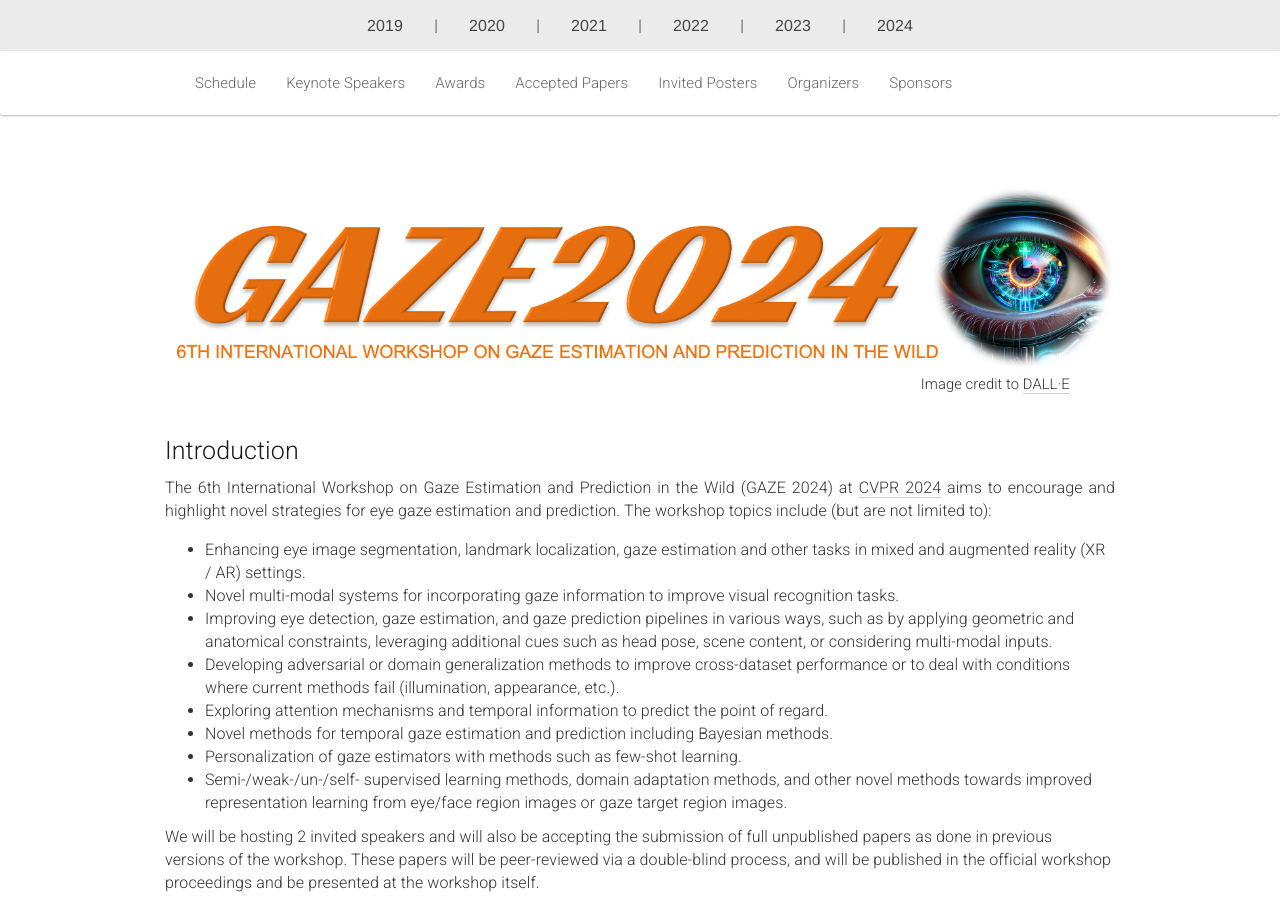
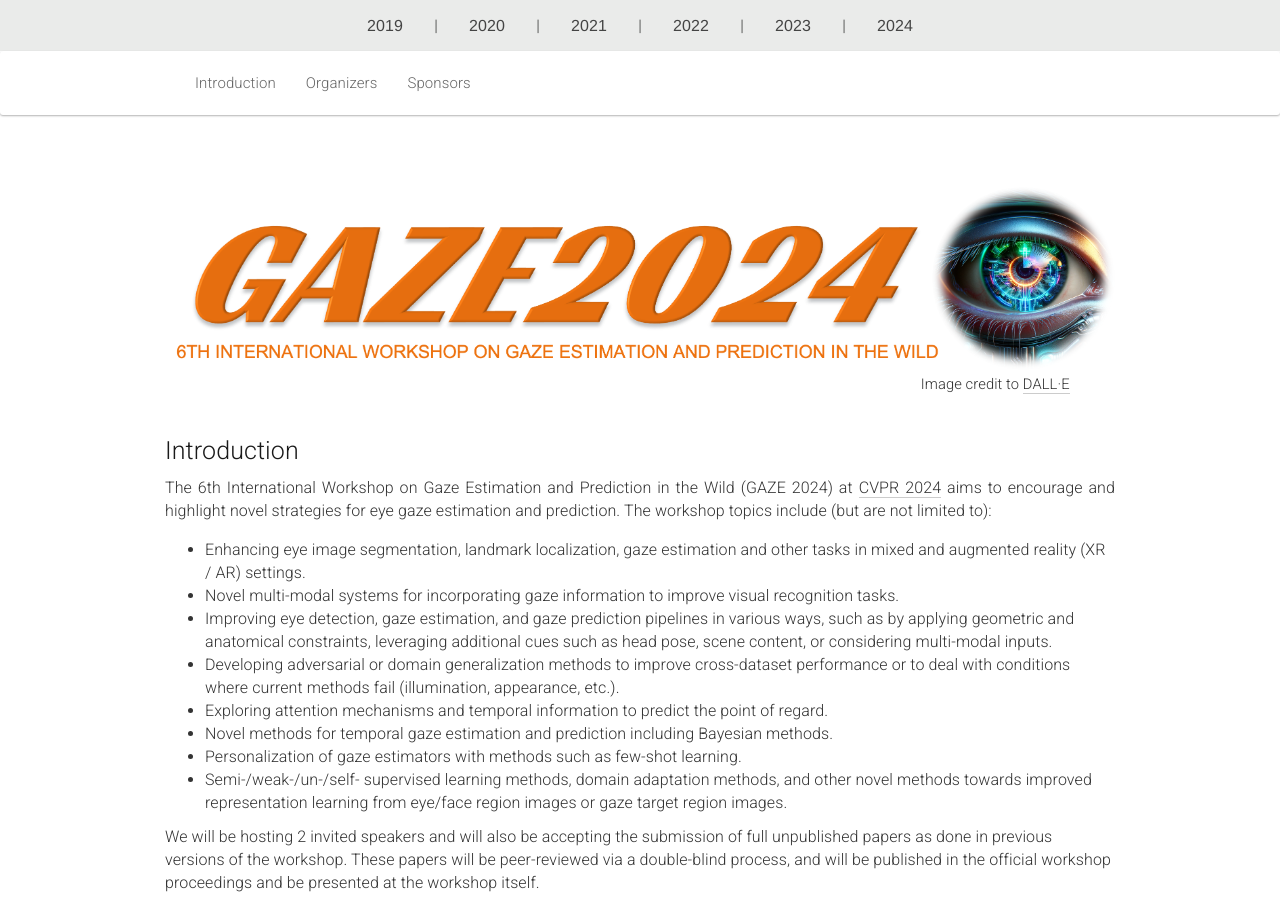
Before and after one commit to gazeworkshop/gazeworkshop.github.io, a Jekyll site: the page built from _pages/home_2024.md, in a window 1280 px wide and 900 px high. Built offline with Jekyll 4.4.1, drawn with Linux system fonts in a browser that asks for light colours; nearby versions of some CDN libraries.

Commit message:
Hide inactive entries from header

```diff
--- a/_includes/header_2024.html
+++ b/_includes/header_2024.html
@@ -13,14 +13,14 @@
 
     <div class="navbar-collapse collapse" id="navbar-main">
       <ul class="nav navbar-nav">
-	<!--<li><a href="#intro">Introduction</a></li>-->
+	<li><a href="#intro">Introduction</a></li>
 	<!--<li><a href="#calls">Call for Contributions</a></li>-->
 	<!--<li><a href="#dates">Important Dates</a></li>-->
-	<li><a href="#schedule">Schedule</a></li>
-	<li><a href="#speakers">Keynote Speakers</a></li>
-	<li><a href="#awards">Awards</a></li>
-	<li><a href="#accepted-papers">Accepted Papers</a></li>
-	<li><a href="#invited-posters">Invited Posters</a></li>
+	<!--<li><a href="#schedule">Schedule</a></li>-->
+	<!--<li><a href="#speakers">Keynote Speakers</a></li>-->
+	<!--<li><a href="#awards">Awards</a></li>-->
+	<!--<li><a href="#accepted-papers">Accepted Papers</a></li>-->
+	<!--<li><a href="#invited-posters">Invited Posters</a></li>-->
         <li><a href="#organizers">Organizers</a></li>
 	<!--<li><a href="#programcommittee">Program Committee</a></li>-->
 	<li><a href="#sponsors">Sponsors</a></li>
```
